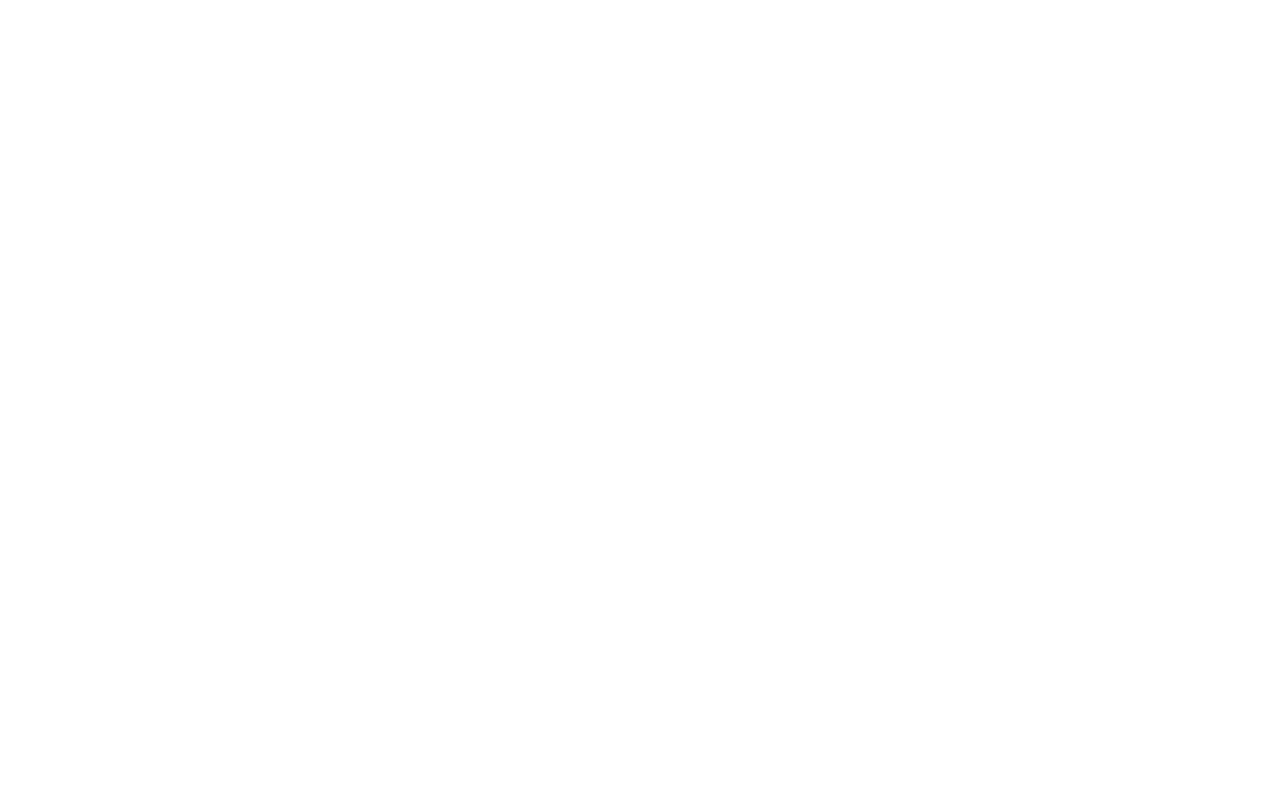
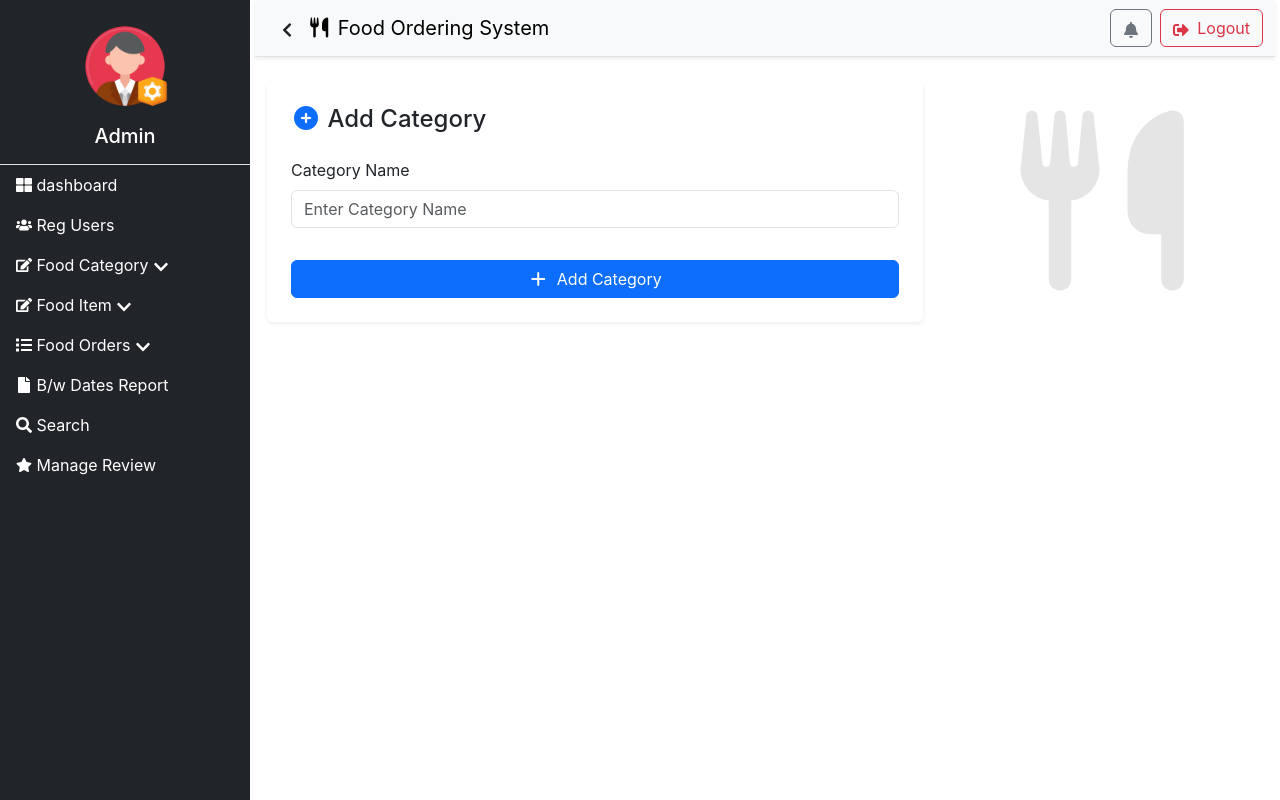
Before and after one commit to atul3416/food-ordering, a React (Create React App) app in the folder frontend/: page /add-category in a window 1280 px wide. Before the commit this address had no page. Built offline with nearby package versions, Linux system fonts and the light colour scheme.

Commit message:
create add category page and api

```diff
--- a/frontend/src/App.js
+++ b/frontend/src/App.js
@@ -2,6 +2,7 @@
 import Home from './pages/Home';
 import AdminLogin from './pages/AdminLogin';
 import AdminDashboard from './pages/AdminDashboard';
+import AddCategory from './pages/AddCategory';
 function App() {
   return (
     <BrowserRouter>
@@ -10,6 +11,7 @@
         <Route path='/' element={<Home/>}></Route>
         <Route path='admin-login/' element={<AdminLogin/>}></Route>
         <Route path='admin-dashboard/' element={<AdminDashboard/>}></Route>
+        <Route path='add-category/' element={<AddCategory/>}></Route>
       </Route>
     </Routes>
     </BrowserRouter>
--- a/frontend/src/components/AdminSidebar.js
+++ b/frontend/src/components/AdminSidebar.js
@@ -31,7 +31,7 @@
         </button>
         {opneMenu.category && (
           <div className='ps-4'>
-            <Link className='list-group-item list-group-item-action border-0 bg-dark text-white'>
+            <Link to='/add-category' className='list-group-item list-group-item-action border-0 bg-dark text-white'>
               Add Category
             </Link >
             <Link className='list-group-item list-group-item-action border-0  bg-dark text-white'>
--- /dev/null
+++ b/frontend/src/pages/AddCategory.js
@@ -0,0 +1,63 @@
+import React, { useState } from 'react'
+import AdminLayout from '../components/AdminLayout'
+import { FaUsb } from 'react-icons/fa'
+import { toast, ToastContainer } from 'react-toastify'
+import 'react-toastify/dist/ReactToastify.css'
+const AddCategory = () => {
+    const [categoryName, setCategoryName] = useState('');
+    const handleSubmit = async (e) => {
+        e.preventDefault();
+        try {
+
+            const response = await fetch('http://127.0.0.1:8000/api/add-category/', {
+                method: 'POST',
+                headers: { 'Content-Type': 'application/json' },
+                body: JSON.stringify({ category_name: categoryName })
+            });
+            const data = await response.json();
+
+            if (response.status === 201) {
+                toast.success(data.message);
+            }
+            else {
+                toast.error(data.message);
+            }
+        }
+        catch (error) {
+            console.error(error);
+            toast.error("Error connecting to server");
+        }
+    }
+    return (
+        <div>
+            <AdminLayout>
+
+                <div className='row'>
+                    <div className='col-md-8'>
+                        <div className='p-4 shadow-sm rounded '>
+                            <h4 className='mb-4'><i className='fas fa-plus-circle text-primary'></i> Add Category</h4>
+
+                            <form onSubmit={handleSubmit}>
+                                <div className='mb-3'>
+                                    <label className='form-label'>Category Name</label>
+                                    <input type='text' className='form-control' value={categoryName} onChange={(e) => setCategoryName(e.target.value)} placeholder='Enter Category Name' required />
+                                </div>
+
+                                <button type='submit' className='btn btn-primary w-100 mt-3'>
+                                    <i className='fas fa-plus me-1'></i> Add Category
+                                </button>
+
+                            </form>
+                        </div>
+                    </div>
+                    <div className='col-md-4 d-flex justify-content-center align-items-center'>
+                        <i className='fas fa-utensils' style={{ fontSize: '180px', color: '#e5e5e5' }}></i>
+                    </div>
+                </div>
+            </AdminLayout>
+            <ToastContainer autoClose={2000}  />
+        </div>
+    )
+}
+
+export default AddCategory
```
Also changed, not shown: 2 other files (tests, documents, lock files or other folders).
